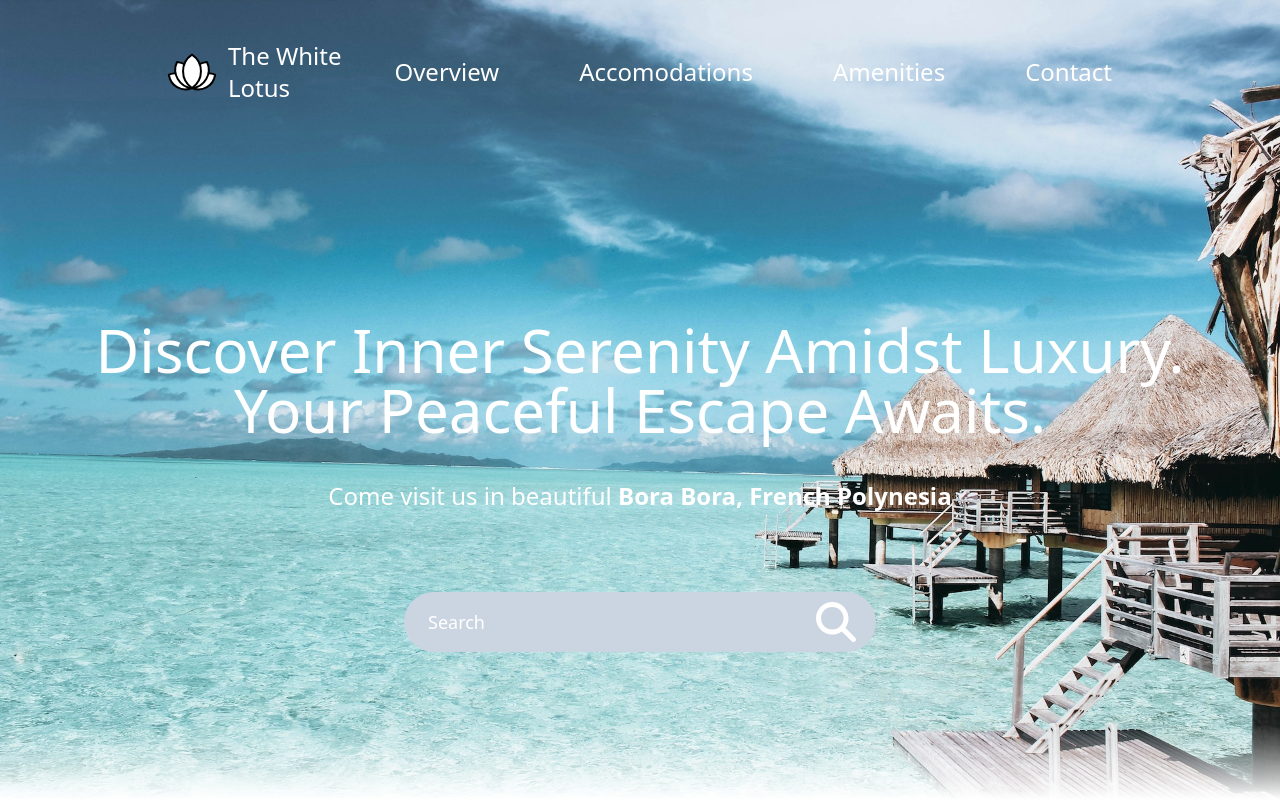
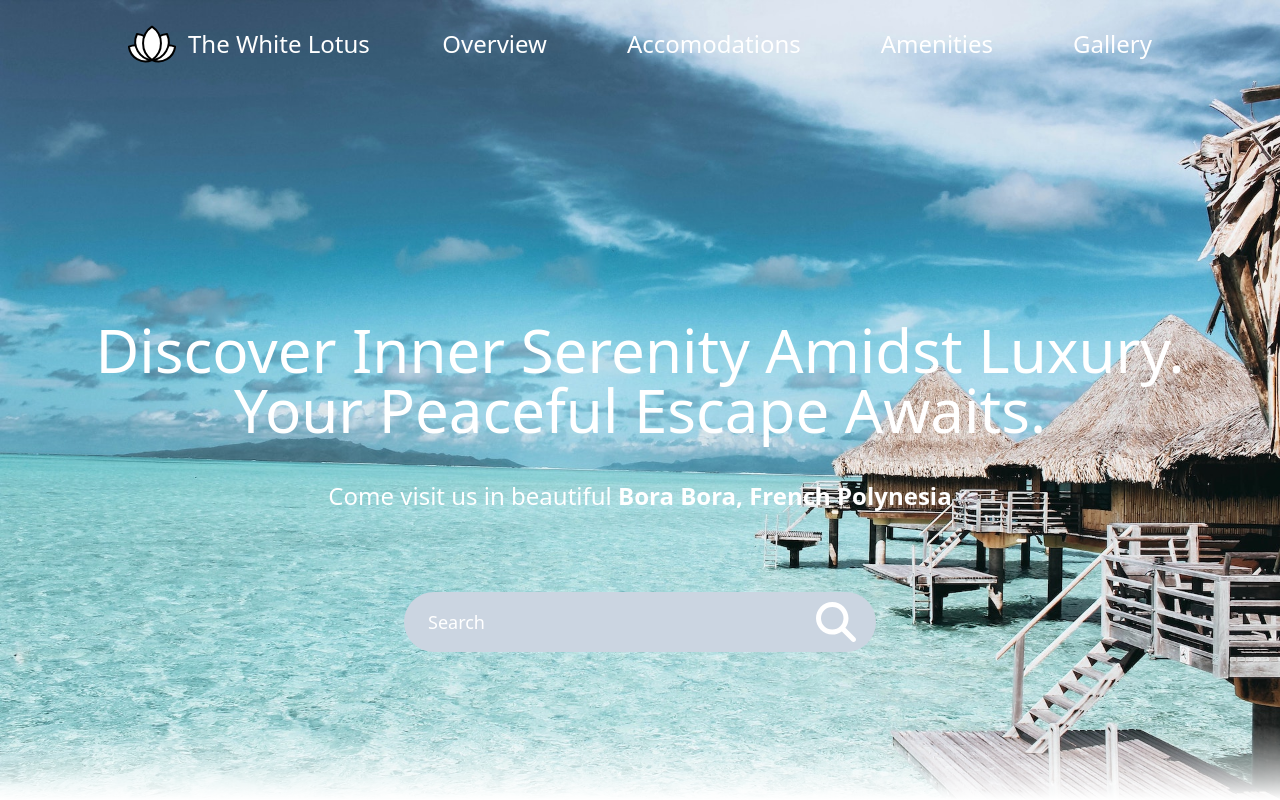
Before and after one commit to DustyDogCodex/white-lotus, a React (Vite) app: page / in a window 1280 px wide. Shown: the top 800 px of the page. Built offline with nearby package versions, Linux system fonts and the light colour scheme; the HTML template or start-up script is replaced by a standard one.

Commit message:
updated navbar to have a bg color when user starts to scroll down the webpage, updated tailwind config with new linear gradient for nav-hover

```diff
--- a/src/components/Amenities.tsx
+++ b/src/components/Amenities.tsx
@@ -3,7 +3,7 @@ import { amenities } from "../data"
 
 function Amenities() {
     const { scrollYProgress } = useScroll()
-    const scale = useTransform(scrollYProgress, [0, 0.6], [0.4, 1])
+    const scale = useTransform(scrollYProgress, [0, 0.6], [0.5, 1])
 
     return (
         <section
--- a/src/components/Media.tsx
+++ b/src/components/Media.tsx
@@ -53,7 +53,8 @@ function Media() {
     }
 
     return (
-        <div
+        <section
+            id="gallery"
             className="w-full h-full flex flex-col justify-center items-center bg-black py-10 px-3"
         >
             <h2 className="text-2xl font-thin text-white mb-5">Photo Gallery</h2>
@@ -96,7 +97,7 @@ function Media() {
                     />
                 </div>
             </div>
-        </div>
+        </section>
     )
 }
 
--- a/src/components/NavBar.tsx
+++ b/src/components/NavBar.tsx
@@ -1,4 +1,4 @@
-import { useState } from 'react'
+import { useState, useEffect } from 'react'
 import useMediaQuery from '../hooks/useMediaQuery'
 import lotus from '../assets/white-lotus.svg'
 import AnchorLink from "react-anchor-link-smooth-scroll"
@@ -17,7 +17,7 @@ const Link = ({ page, currentPage, setCurrentPage }: LinkProps) => {
 
     return(
         <AnchorLink
-            className={`${currentPage === lowerCasePage ? "text-yellow" : ""} text-2xl text-white cursor-pointer hover:bg-nav-hover hover:bg-clip-text hover:text-transparent transition duration-500 hover:no-underline`}
+            className={`${currentPage === lowerCasePage ? "text-amber-400" : ""} text-2xl text-white cursor-pointer hover:bg-nav-hover hover:bg-clip-text hover:text-transparent transition duration-500 hover:no-underline`}
             href={`#${lowerCasePage}`}
             onClick={() => setCurrentPage(lowerCasePage)}
         >
@@ -33,12 +33,25 @@ function NavBar({ currentPage, setCurrentPage }: LinkProps) {
     //checking to see if window is above a small screen with custom hook
     const aboveSmallScreens: boolean = useMediaQuery("(min-width: 768px)")
 
+    //determining if navbar is at top of page or not.
+    const [ topOfPage, setTopOfPage ] = useState(true)
+
+    useEffect(() => {
+        //using handleScroll to determine if user is browsing top section of the website
+        //this is done to control the background color of the navbar. If user scrolls down the website, bg color changes to red
+        const handleScroll = () => {
+            window.scrollY === 0 ? setTopOfPage(true) : setTopOfPage(false)
+        }
+        window.addEventListener('scroll', handleScroll)
+        return () => window.removeEventListener('scroll', handleScroll)
+    }, [])
+
     return (
         <nav
-            className='flex items-center justify-center'
+            className={`${topOfPage ? "" : "bg-sky-300"} fixed top-0 z-40 w-full flex items-center justify-center`}
         >
             <div
-                className="fixed top-0 z-10 w-full flex items-center justify-between pt-10 mx-auto px-10 lg:w-4/5"
+                className='w-full flex items-center justify-between py-5 lg:w-4/5'
             >
                 {/* brand logo and name */}
                 <div
@@ -72,7 +85,7 @@ function NavBar({ currentPage, setCurrentPage }: LinkProps) {
                             setCurrentPage={setCurrentPage}
                         />
                         <Link
-                            page="Contact"
+                            page="Gallery"
                             currentPage={currentPage}
                             setCurrentPage={setCurrentPage}
                         />
@@ -80,7 +93,7 @@ function NavBar({ currentPage, setCurrentPage }: LinkProps) {
                     :
                     /* this is what NavBar will look like for smaller screens when menu is toggled off */
                     <button
-                        className="rounded-full bg-red p-2 flex items-center justify-center hover:scale-125 transition duration-300"
+                        className="rounded-full bg-black/60 p-2 flex items-center justify-center hover:scale-125 transition duration-300"
                         onClick={() => setMenuToggled(true)}
                     >
                         <FontAwesomeIcon
--- a/tailwind.config.js
+++ b/tailwind.config.js
@@ -8,7 +8,7 @@ export default {
     extend: {
         backgroundImage: {
             'hero-bg-img': "url('/src/assets/hero-bg.jpg')",
-            'nav-hover': 'linear-gradient(90deg, #2AF598 0%, #009EFD 100%)',
+            'nav-hover': 'linear-gradient(90deg, rgb(109, 40, 217) 0%, rgb(185,28,28) 100%)',
             'footer-bg': 'linear-gradient(133deg, #566270 0%, #283444 100%)'
         }
     },
```
